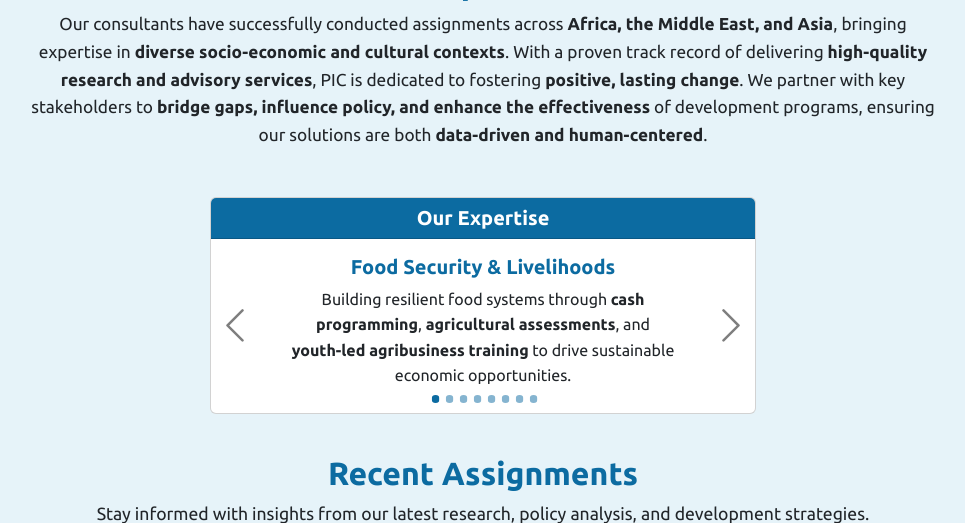
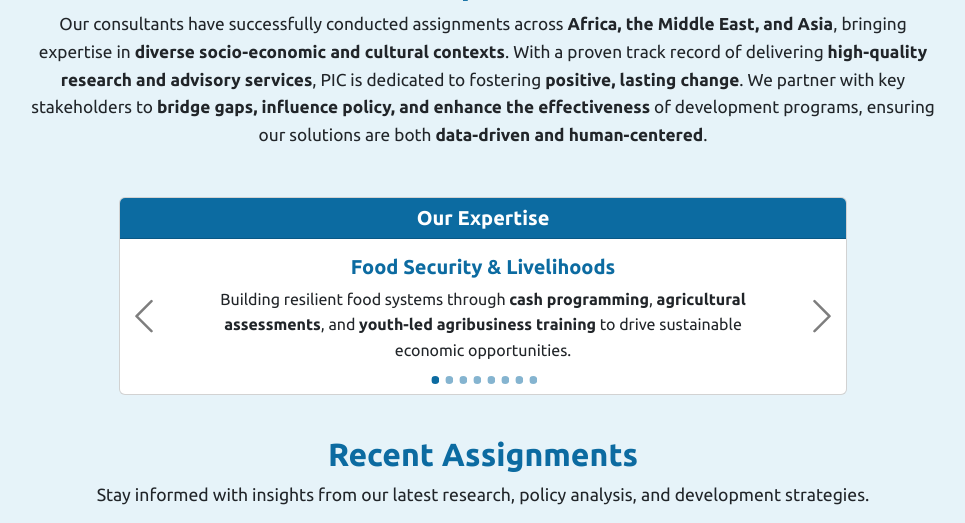
Before and after one commit to kashik09/OfficialPIC-Consulting, a PHP site: page /experiences.html in a window 1280 px wide. Shown: the part 180-703 px from the top of the page, without its empty margins (157-1122 px from the left). Run offline with PHP 8.4, Linux system fonts and the light colour scheme.

Commit message:
Increase text carousel size

```diff
--- a/experiences.html
+++ b/experiences.html
@@ -83,7 +83,7 @@
         </section>
         <section>
             <div class="container">
-                <div class="card my-4 col-md-6 mx-auto">
+                <div class="card my-4 col-md-8 mx-auto">
                     <div class="card-header text-center fw-bold bg-thematic">
                         <h5 class="mb-0 thematic fw-bold">Our Expertise</h5>
                     </div>
--- a/public/css/style.css
+++ b/public/css/style.css
@@ -426,10 +426,6 @@ img.placeholder {
     max-width: 90%;
 }
 
-.col-md-11 {
-    width: 68.4rem !important;
-}
-
 .contact-section-header {
     color: #92d14f;
 }
```
